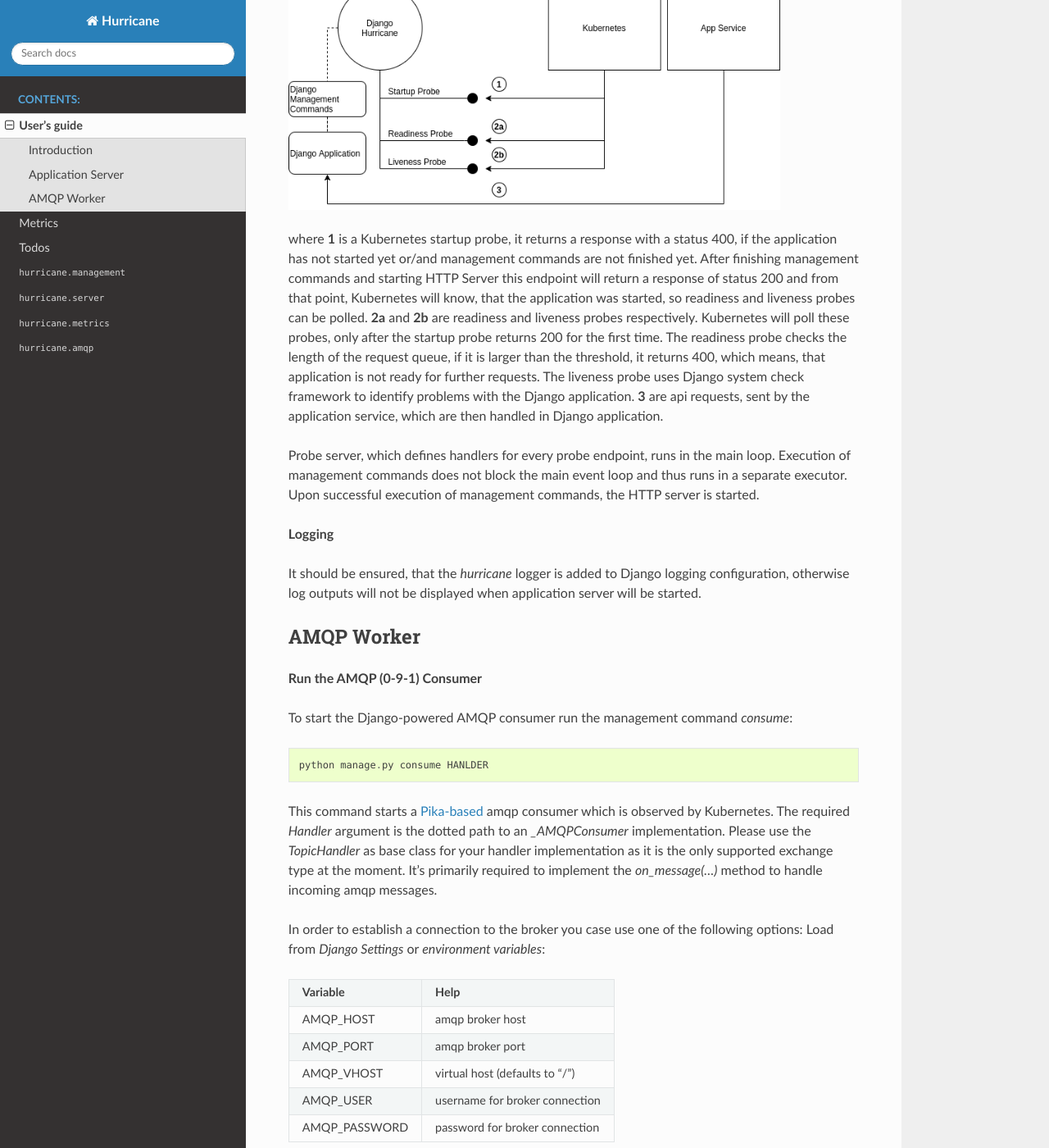
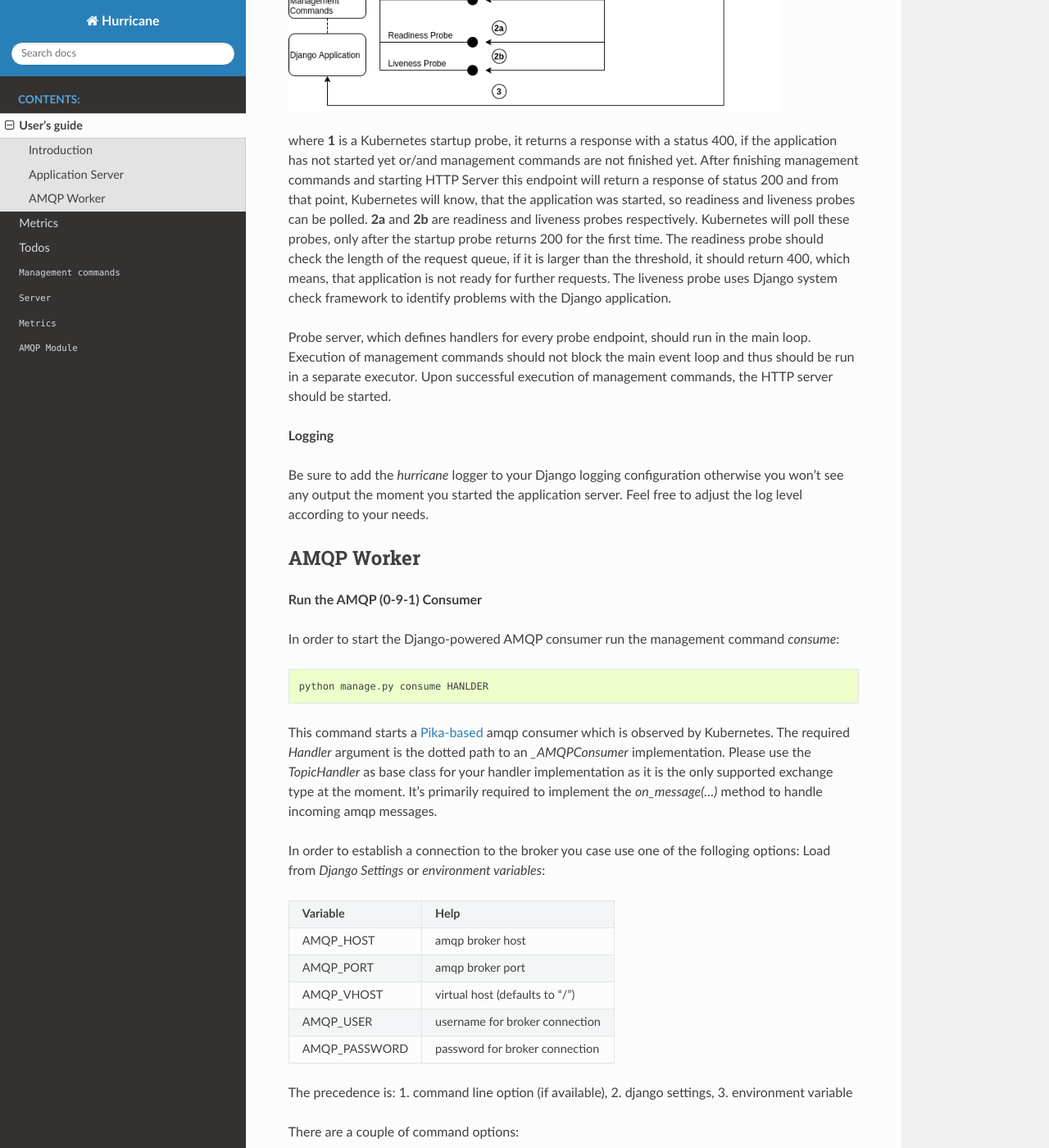
Before and after one commit to django-hurricane/django-hurricane, a Sphinx documentation site: the page built from docs/usage.rst, in a window 1280 px wide and 1400 px high, scrolled down 2164 px. Shown: the whole window at 82% size. Built offline with Sphinx 7.4.7 and the Read the Docs theme 2.0.0, drawn with Linux system fonts in a browser that asks for light colours; some of the changed text lies outside the part shown.

Commit message:
feature: added extended docs with user guide and api reference from docstrings

```diff
--- a/docs/api/amqp.rst
+++ b/docs/api/amqp.rst
@@ -1,5 +1,5 @@
-``hurricane.amqp``
-==================
+``AMQP Module``
+===============
 
 :mod:`hurricane.amqp.basehandler`
 ----------------------------------
--- a/docs/api/management.rst
+++ b/docs/api/management.rst
@@ -1,5 +1,5 @@
-``hurricane.management``
-========================
+``Management commands``
+=======================
 
 :mod:`hurricane.management.commands.serve`
 ------------------------------------------
--- a/docs/api/metrics.rst
+++ b/docs/api/metrics.rst
@@ -1,5 +1,5 @@
-``hurricane.metrics``
-=====================
+``Metrics``
+===========
 
 :mod:`hurricane.metrics.base`
 -----------------------------
--- a/docs/api/server.rst
+++ b/docs/api/server.rst
@@ -1,5 +1,5 @@
-``hurricane.server``
-====================
+``Server``
+==========
 
 :mod:`hurricane.server.django`
 ------------------------------
--- a/docs/usage.rst
+++ b/docs/usage.rst
@@ -24,10 +23,6 @@
 robust, scalable and secure applications with Django by leveraging the existing expertise of our favorite framework is
 the main goal of this initiative.
 
-Using Tornado-powered application server gives several advantages compared to the standard Django application server.
-It is single-threaded and at the same time non-blocking and includes a builtin IO Loop from
-`asyncio <https://docs.python.org/3/library/asyncio.html>`_ library, which is a huge advantage over a blocking
-behaviour of a standard Django application server.
 
 Application Server
 ------------------
@@ -99,27 +94,26 @@
 endpoint will return a response of status 200 and from that point, Kubernetes will know, that the application was
 started, so readiness and liveness probes can be polled.
 **2a** and **2b** are readiness and liveness probes respectively. Kubernetes will poll these probes, only after the
-startup probe returns 200 for the first time. The readiness probe checks the length of the request queue, if it
-is larger than the threshold, it returns 400, which means, that application is not ready for further requests.
+startup probe returns 200 for the first time. The readiness probe should check the length of the request queue, if it
+is larger than the threshold, it should return 400, which means, that application is not ready for further requests.
 The liveness probe uses Django system check framework to identify problems with the Django application.
-**3** are api requests, sent by the application service, which are then handled in Django application.
 
-Probe server, which defines handlers for every probe endpoint, runs in the main loop. Execution of management
-commands does not block the main event loop and thus runs in a separate executor. Upon successful execution
-of management commands, the HTTP server is started.
+Probe server, which defines handlers for every probe endpoint, should run in the main loop. Execution of management
+commands should not block the main event loop and thus should be run in a separate executor. Upon successful execution
+of management commands, the HTTP server should be started.
 
 
 **Logging**
 
-It should be ensured, that the *hurricane* logger is added to Django logging configuration, otherwise log outputs will
-not be displayed when application server will be started.
+Be sure to add the *hurricane* logger to your Django logging configuration otherwise you won't see any output
+the moment you started the application server. Feel free to adjust the log level according to your needs.
 
 AMQP Worker
 -----------
 
 **Run the AMQP (0-9-1) Consumer**
 
-To start the Django-powered AMQP consumer run the management command *consume*:
+In order to start the Django-powered AMQP consumer run the management command *consume*:
 ::
     python manage.py consume HANLDER
 
@@ -128,7 +122,7 @@
 the *TopicHandler* as base class for your handler implementation as it is the only supported exchange type at the moment.
 It's primarily required to implement the *on_message(...)* method to handle incoming amqp messages.
 
-In order to establish a connection to the broker you case use one of the following options:
+In order to establish a connection to the broker you case use one of the folloging options:
 Load from *Django Settings* or *environment variables*:
 
 +----------------+-------------------------------------------------------------------------------------+
@@ -146,7 +140,7 @@
 +----------------+-------------------------------------------------------------------------------------+
 
 
-The precedence is: 1. command line option (if available), 2. Django settings, 3. environment variable
+The precedence is: 1. command line option (if available), 2. django settings, 3. environment variable
 
 There are a couple of command options:
 
@@ -206,6 +200,6 @@
    coverage combine
    coverage report
 
-**Important:** the AMQP testcase requires *Docker* to be accessible from the current user as it
-spins up a container with *RabbitMQ*. The AMQP consumer in a test mode will connect to
+**Important:** the AMQP testcase requires *Docker* to be accessible from your current user as it
+spins up a container with *RabbitMQ*. The AMQP consumer under test will connect to
 it and exchange messages using the *TestPublisher* class.
```
Also changed, not shown: other parts of docs/usage.rst (+3 -4 lines), docs/index.rst (+3 -4 lines).
